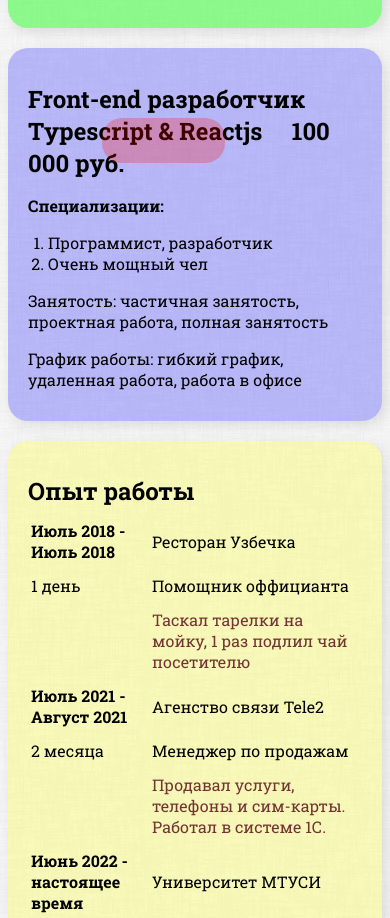
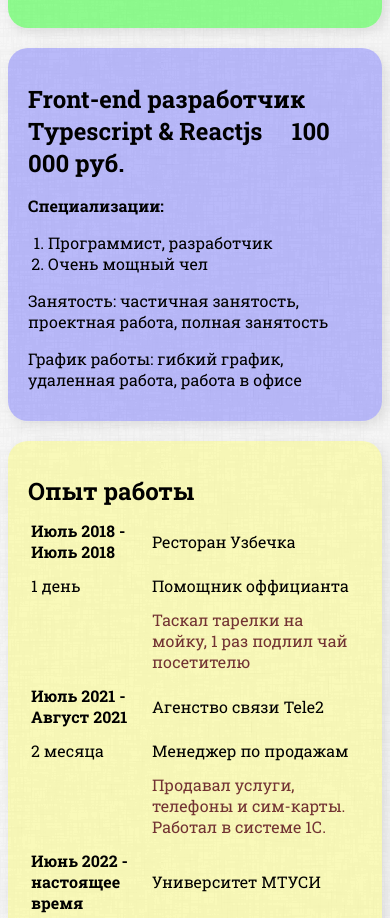
Before and after one commit to 3elt3er/curriculum-vitae, a plain HTML site: page index.html in a window 390 px wide. Shown: the part 1134-2052 px from the top of the page. Drawn offline with Linux system fonts and the light colour scheme.

Commit message:
Небольшая оптимизация для маленьких телефонов
Переместил выделение для маленьких телефонов, вообще я бы не так текст выделил, если бы не делал фикс, я бы просто создал отдельный див с блоком с текстом 100 000 руб., и также с абсолютом и фиксом его бы вставил на то место. Не знаю, поменялось бы то, что на маленьких телефонах всё скачет, но мб так было бы лучше, потому что при уменьшении экрана текст скачет то вверх то вниз, то половина суммы на следующую строчку переносится.

```diff
--- a/styles.css
+++ b/styles.css
@@ -250,5 +250,28 @@ position: relative;
         width: 33%;
         height: 12%;
     }
+}
+@media (max-width:493px){
+    .box_salary{
+        background-color: #ff000040;
+        left: 33%;
+        top: 19%;
+        width: 33%;
+        height: 12%;
+    }
+}
+@media (max-width:476px){
+    .box_salary{
+        background-color: #ff000040;
+        left: 62%;
+        top: 19%;
+        width: 33%;
+        height: 12%;
+    }
+}
 
+@media (max-width:470px){
+    .box_salary{
+        background-color: #ff000000;
+    }
 }
```
